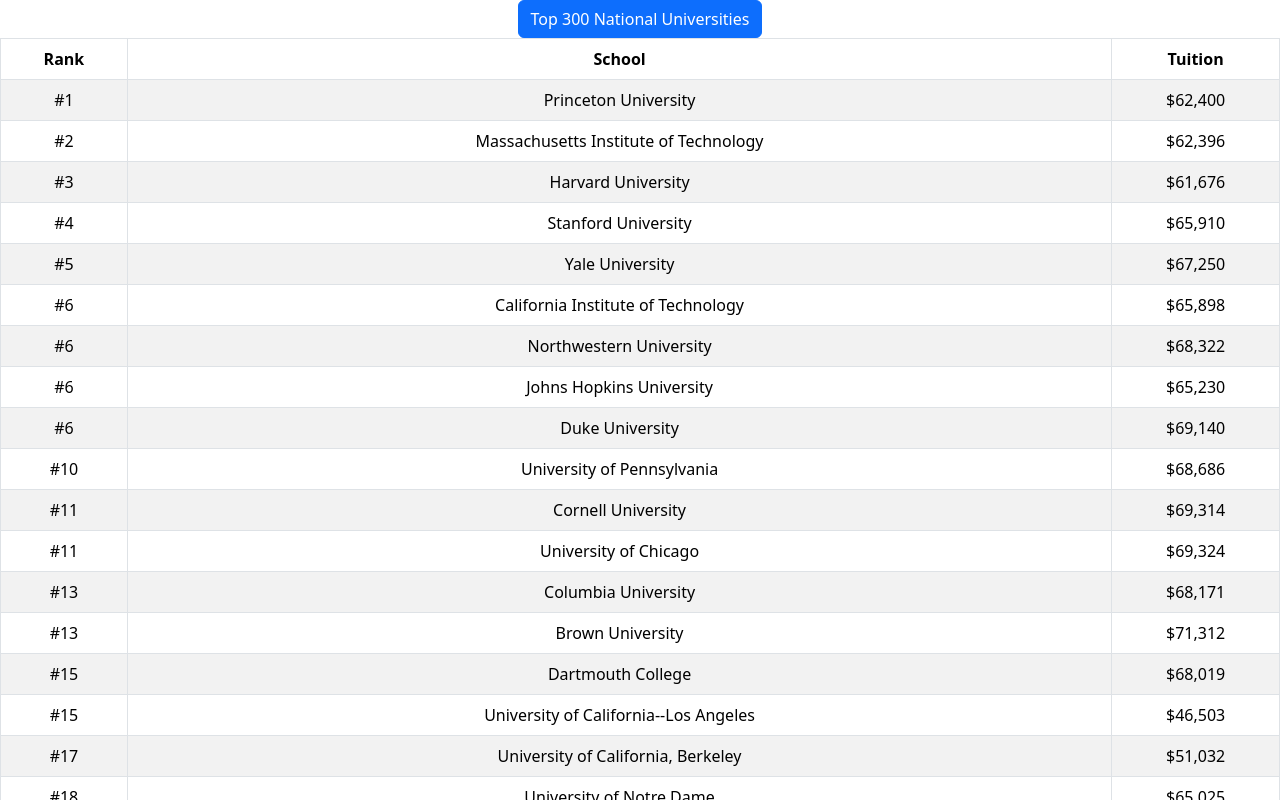
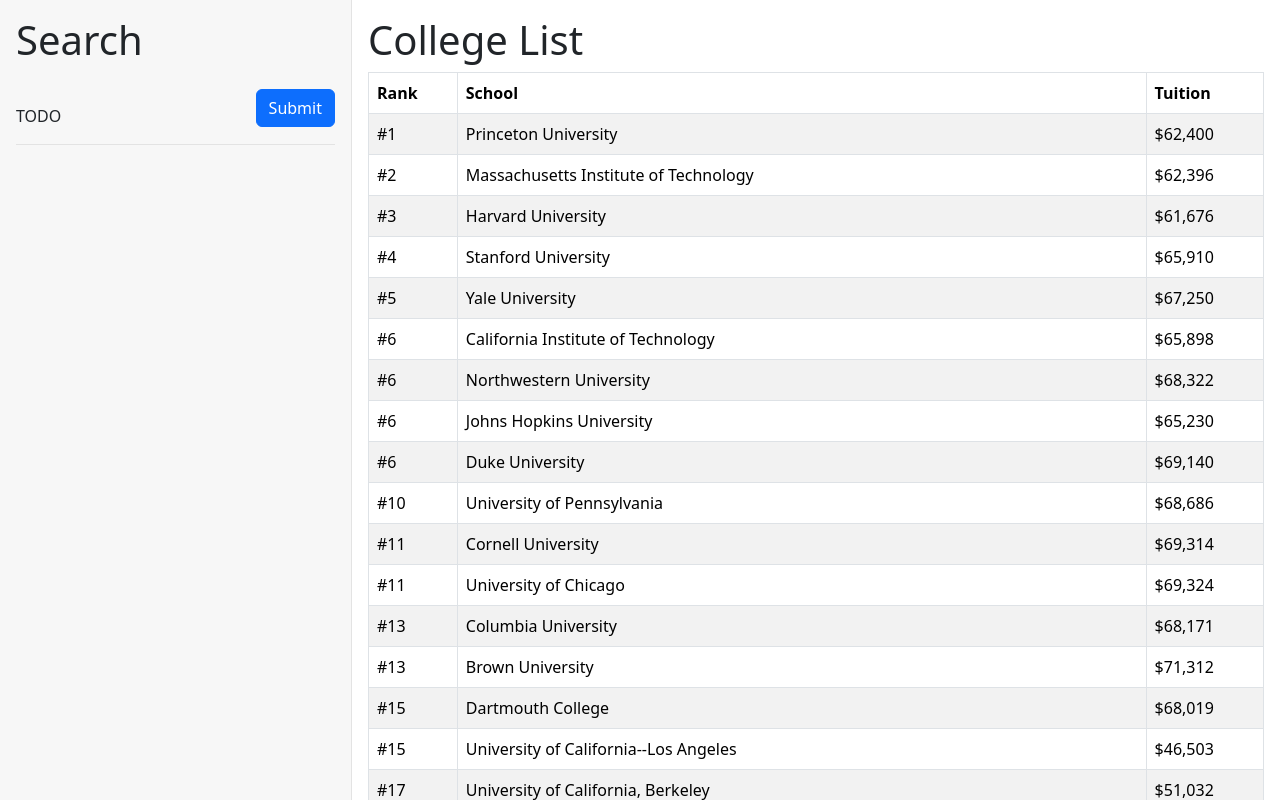
Before and after one commit to nzhong12/RankNRoll, a React (Create React App) app: page / in a window 1280 px wide. Shown: the top 800 px of the page. Built offline with nearby package versions, Linux system fonts and the light colour scheme.

Commit message:
added sidebar

```diff
--- a/package.json
+++ b/package.json
@@ -10,6 +10,7 @@
     "react": "^18.3.1",
     "react-bootstrap": "^2.10.5",
     "react-dom": "^18.3.1",
+    "react-router-dom": "^6.26.2",
     "react-scripts": "5.0.1",
     "web-vitals": "^2.1.4"
   },
--- a/src/App.css
+++ b/src/App.css
@@ -40,3 +40,63 @@
     transform: rotate(360deg);
   }
 }
+
+/* App custom css */
+#root {
+  display: flex;
+  height: 100%;
+  width: 100%;
+}
+
+#sidebar {
+  padding: 1rem 1rem;
+  width: 22rem;
+  background-color: #f7f7f7;
+  border-right: solid 1px #e3e3e3;
+  display: flex;
+  flex-direction: column;
+}
+
+#sidebar nav {
+  flex: 1;
+  overflow: auto;
+  padding-top: 1rem;
+}
+
+#sidebar nav a span {
+  float: right;
+  color: #eeb004;
+}
+
+#sidebar > div {
+  display: flex;
+  align-items: center;
+  gap: 0.5rem;
+  padding-top: 1rem;
+  padding-bottom: 1rem;
+  border-bottom: 1px solid #e3e3e3;
+}
+
+#sidebar > div form {
+  position: relative;
+}
+
+#detail h1 {
+/*   font-size: 1rem;
+  font-weight: 500;
+  display: flex;
+  align-items: center;
+  margin: 0; */
+  padding: 0rem 0rem;
+/*   border-top: 1px solid #e3e3e3;
+  order: 1;
+  line-height: 1; */
+}
+
+/* no flex display inside detail div */
+#detail {
+  flex: 1;
+  padding: 1rem 1rem;
+  width: 100%;
+  float: right;
+}
--- a/src/App.js
+++ b/src/App.js
@@ -4,6 +4,7 @@
 import 'bootstrap/dist/css/bootstrap.min.css';
 import data from './colleges.json';
 import Table from 'react-bootstrap/Table';
+import { Outlet, NavLink, useLoaderData, Form, redirect, useNavigation, useSubmit, } from "react-router-dom";
 
 const formatDollar = ( (x) =>
   x.toString().replace(/\B(?=(\d{3})+(?!\d))/g, ",")
@@ -23,10 +24,20 @@
   .then((json) => console.log(json));  */
 
   return (
-    <div className="App">
-      <Button variant="primary">Top 300 National Universities</Button>{' '}
-      {/* <Button variant="secondary">Secondary</Button>{' '} */}
-      <br />
+    <>
+       <div id="sidebar">
+          <h1>Search</h1>
+          <div>
+          <nav>TODO
+          </nav>
+          <Button variant="primary">Submit</Button>
+          </div>
+
+        </div>
+      <div id="detail">
+        {/* <div><Button variant="primary">Top 300 National Universities</Button></div> */}
+        <h1>College List</h1>
+        <div>
         <Table striped bordered hover>
           <thead>
             <tr>
@@ -48,6 +59,9 @@
           </tbody>
         </Table>
         </div>
+      </div>
+    </>
+
   );
 }
 
--- a/test.json
+++ /dev/null
@@ -1,5 +0,0 @@
-{
-    "id": 1,
-    "title": "Hello World",
-    "completed": false
-}
```
Also changed, not shown: src/index.css (line endings or trailing spaces), 1 other file (tests, documents, lock files or other folders). Lines whose indentation alone changed are shown as unchanged.
